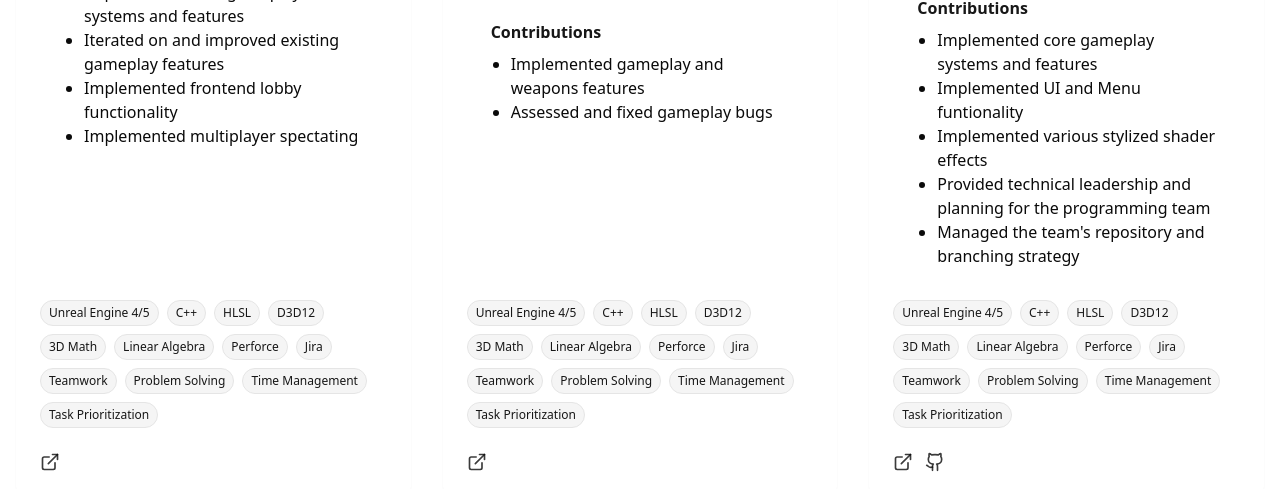
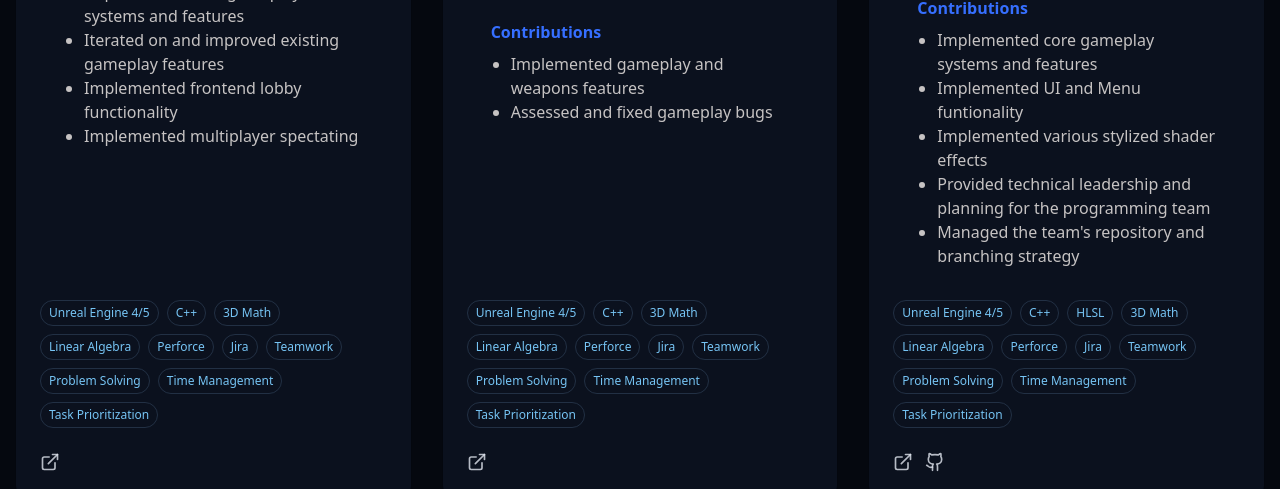
Before and after one commit to Epics123/PortfolioWebsite, a React (Vite) app: page / in a window 1280 px wide. Shown: the part 5346-5835 px from the top of the page. Built offline with nearby package versions, Linux system fonts and the light colour scheme.

Commit message:
fixing css clashes

```diff
--- a/package.json
+++ b/package.json
@@ -14,6 +14,7 @@
     "@tailwindcss/vite": "^4.1.18",
     "class-variance-authority": "^0.7.1",
     "clsx": "^2.1.1",
+    "gh-pages": "^6.3.0",
     "lucide-react": "^0.562.0",
     "react": "^19.2.0",
     "react-dom": "^19.2.0",
--- a/src/components/ProjectsSection.tsx
+++ b/src/components/ProjectsSection.tsx
@@ -44,7 +44,7 @@ const projects =
         description: "Dragonspire is an anime action roguelike where players can team up with friends to take on ever-evolving challenges.",
         contributions: ["Implemented core gameplay systems and features", "Iterated on and improved existing gameplay features", "Implemented frontend lobby functionality", "Implemented multiplayer spectating"],
         image: "../../public/projects/DragonspireSplash.png",
-        tags: ["Unreal Engine 4/5", "C++", "HLSL", "D3D12", "3D Math", "Linear Algebra", "Perforce", "Jira", "Teamwork", "Problem Solving", "Time Management", "Task Prioritization"],
+        tags: ["Unreal Engine 4/5", "C++", "3D Math", "Linear Algebra", "Perforce", "Jira", "Teamwork", "Problem Solving", "Time Management", "Task Prioritization"],
         demoUrl: "https://store.steampowered.com/app/2160380/Dragonspire/",
         repoUrl: "#",
     },
@@ -55,7 +55,7 @@ const projects =
         description: "Starsiege: Deadzone is a corridor extraction shooter set in the far reaches of space. Delve into derelict space stations overrun by hostile Cybrids in search of valuable resources. Group up with 2 squadmates to search for valuable resources and escape alive.",
         contributions: ["Implemented gameplay and weapons features", "Assessed and fixed gameplay bugs"],
         image: "https://cdn1.epicgames.com/offer/c295bb538708462cb6bd764eabf6b80f/EGS_StarsiegeDeadzoneStarterEdition_ProphecyGames_AddOn_G1A_00_1920x1080-02e0f9ab0e9af1da33fbe195253f57c9?resize=1&w=480&h=270&quality=medium",
-        tags: ["Unreal Engine 4/5", "C++", "HLSL", "D3D12", "3D Math", "Linear Algebra", "Perforce", "Jira", "Teamwork", "Problem Solving", "Time Management", "Task Prioritization"],
+        tags: ["Unreal Engine 4/5", "C++", "3D Math", "Linear Algebra", "Perforce", "Jira", "Teamwork", "Problem Solving", "Time Management", "Task Prioritization"],
         demoUrl: "https://store.steampowered.com/app/2170420/Starsiege_Deadzone/",
         repoUrl: "#",
     },
@@ -66,7 +66,7 @@ const projects =
         description: "Mapstermind is a couch co-op 3v1 asymmetrical party game where the team of 3 must work together to escape a stage controlled by the opposing player before time runs out!",
         contributions: ["Implemented core gameplay systems and features", "Implemented UI and Menu funtionality", "Implemented various stylized shader effects", "Provided technical leadership and planning for the programming team", "Managed the team's repository and branching strategy"],
         image: "../../public/projects/MapstermindLogo.png",
-        tags: ["Unreal Engine 4/5", "C++", "HLSL", "D3D12", "3D Math", "Linear Algebra", "Perforce", "Jira", "Teamwork", "Problem Solving", "Time Management", "Task Prioritization"],
+        tags: ["Unreal Engine 4/5", "C++", "HLSL", "3D Math", "Linear Algebra", "Perforce", "Jira", "Teamwork", "Problem Solving", "Time Management", "Task Prioritization"],
         demoUrl: "https://store.steampowered.com/app/1950250/Mapstermind/",
         repoUrl: "https://github.com/Epics123/Mapstermind",
     },
@@ -227,7 +227,7 @@ function ContributionsList({contributions}: {contributions: string[]})
         {
             contributions.map((contribution, key) =>
             (
-                <li className="text-left" key={key}>{contribution}</li>
+                <li className="text-left text-muted-foreground" key={key}>{contribution}</li>
             ))
             }
         </ul>
--- a/src/index.css
+++ b/src/index.css
@@ -1,8 +1,5 @@
 @import "tailwindcss";
 @import "tw-animate-css";
-/*---break---
-  */
-@custom-variant dark (&:is(.dark *));
 
 @theme
 {
@@ -84,7 +81,7 @@
 
     --card: 222 47% 8%;
 
-    --primary: 250 65% 65%;
+    --primary: 223 100% 60.5%;
     --primary-foreground: 213 31% 91%;
 
     --border: 216 33% 20%;
@@ -197,14 +194,8 @@
   --radius-2xl: calc(var(--radius) + 8px);
   --radius-3xl: calc(var(--radius) + 12px);
   --radius-4xl: calc(var(--radius) + 16px);
-  --color-background: var(--background);
-  --color-foreground: var(--foreground);
-  --color-card: var(--card);
-  --color-card-foreground: var(--card-foreground);
   --color-popover: var(--popover);
   --color-popover-foreground: var(--popover-foreground);
-  --color-primary: var(--primary);
-  --color-primary-foreground: var(--primary-foreground);
   --color-secondary: var(--secondary);
   --color-secondary-foreground: var(--secondary-foreground);
   --color-muted: var(--muted);
@@ -212,7 +203,6 @@
   --color-accent: var(--accent);
   --color-accent-foreground: var(--accent-foreground);
   --color-destructive: var(--destructive);
-  --color-border: var(--border);
   --color-input: var(--input);
   --color-ring: var(--ring);
   --color-chart-1: var(--chart-1);
@@ -235,78 +225,15 @@
 
 :root {
   --radius: 0.625rem;
-  --background: oklch(1 0 0);
-  --foreground: oklch(0.145 0 0);
-  --card: oklch(1 0 0);
-  --card-foreground: oklch(0.145 0 0);
-  --popover: oklch(1 0 0);
-  --popover-foreground: oklch(0.145 0 0);
-  --primary: oklch(0.205 0 0);
-  --primary-foreground: oklch(0.985 0 0);
-  --secondary: oklch(0.97 0 0);
-  --secondary-foreground: oklch(0.205 0 0);
+  --secondary-foreground: oklch(78.82% 0.10327 237.124);
   --muted: oklch(0.97 0 0);
-  --muted-foreground: oklch(0.556 0 0);
+  --muted-foreground: oklch(81.96% 0.00333 15.685);
   --accent: oklch(0.97 0 0);
   --accent-foreground: oklch(0.205 0 0);
   --destructive: oklch(0.577 0.245 27.325);
-  --border: oklch(0.922 0 0);
   --input: oklch(0.922 0 0);
   --ring: oklch(0.708 0 0);
-  --chart-1: oklch(0.646 0.222 41.116);
-  --chart-2: oklch(0.6 0.118 184.704);
-  --chart-3: oklch(0.398 0.07 227.392);
-  --chart-4: oklch(0.828 0.189 84.429);
-  --chart-5: oklch(0.769 0.188 70.08);
-  --sidebar: oklch(0.985 0 0);
-  --sidebar-foreground: oklch(0.145 0 0);
-  --sidebar-primary: oklch(0.205 0 0);
-  --sidebar-primary-foreground: oklch(0.985 0 0);
-  --sidebar-accent: oklch(0.97 0 0);
-  --sidebar-accent-foreground: oklch(0.205 0 0);
-  --sidebar-border: oklch(0.922 0 0);
-  --sidebar-ring: oklch(0.708 0 0);
 }
-
-/*---break---
-  */
-
-.dark {
-  --background: oklch(0.145 0 0);
-  --foreground: oklch(0.985 0 0);
-  --card: oklch(0.205 0 0);
-  --card-foreground: oklch(0.985 0 0);
-  --popover: oklch(0.205 0 0);
-  --popover-foreground: oklch(0.985 0 0);
-  --primary: oklch(0.922 0 0);
-  --primary-foreground: oklch(0.205 0 0);
-  --secondary: oklch(0.269 0 0);
-  --secondary-foreground: oklch(0.985 0 0);
-  --muted: oklch(0.269 0 0);
-  --muted-foreground: oklch(0.708 0 0);
-  --accent: oklch(0.269 0 0);
-  --accent-foreground: oklch(0.985 0 0);
-  --destructive: oklch(0.704 0.191 22.216);
-  --border: oklch(1 0 0 / 10%);
-  --input: oklch(1 0 0 / 15%);
-  --ring: oklch(0.556 0 0);
-  --chart-1: oklch(0.488 0.243 264.376);
-  --chart-2: oklch(0.696 0.17 162.48);
-  --chart-3: oklch(0.769 0.188 70.08);
-  --chart-4: oklch(0.627 0.265 303.9);
-  --chart-5: oklch(0.645 0.246 16.439);
-  --sidebar: oklch(0.205 0 0);
-  --sidebar-foreground: oklch(0.985 0 0);
-  --sidebar-primary: oklch(0.488 0.243 264.376);
-  --sidebar-primary-foreground: oklch(0.985 0 0);
-  --sidebar-accent: oklch(0.269 0 0);
-  --sidebar-accent-foreground: oklch(0.985 0 0);
-  --sidebar-border: oklch(1 0 0 / 10%);
-  --sidebar-ring: oklch(0.556 0 0);
-}
-
-/*---break---
-  */
 
 @layer base {
   * {
--- a/vite.config.ts
+++ b/vite.config.ts
@@ -17,5 +17,6 @@ export default defineConfig({
     alias: {
       "@" : path.resolve(__dirname, "./src"),
     }
-  }
+  },
+  //base:"Epics123.github.io",
 })
```
Also changed, not shown: 1 other file (tests, documents, lock files or other folders).
